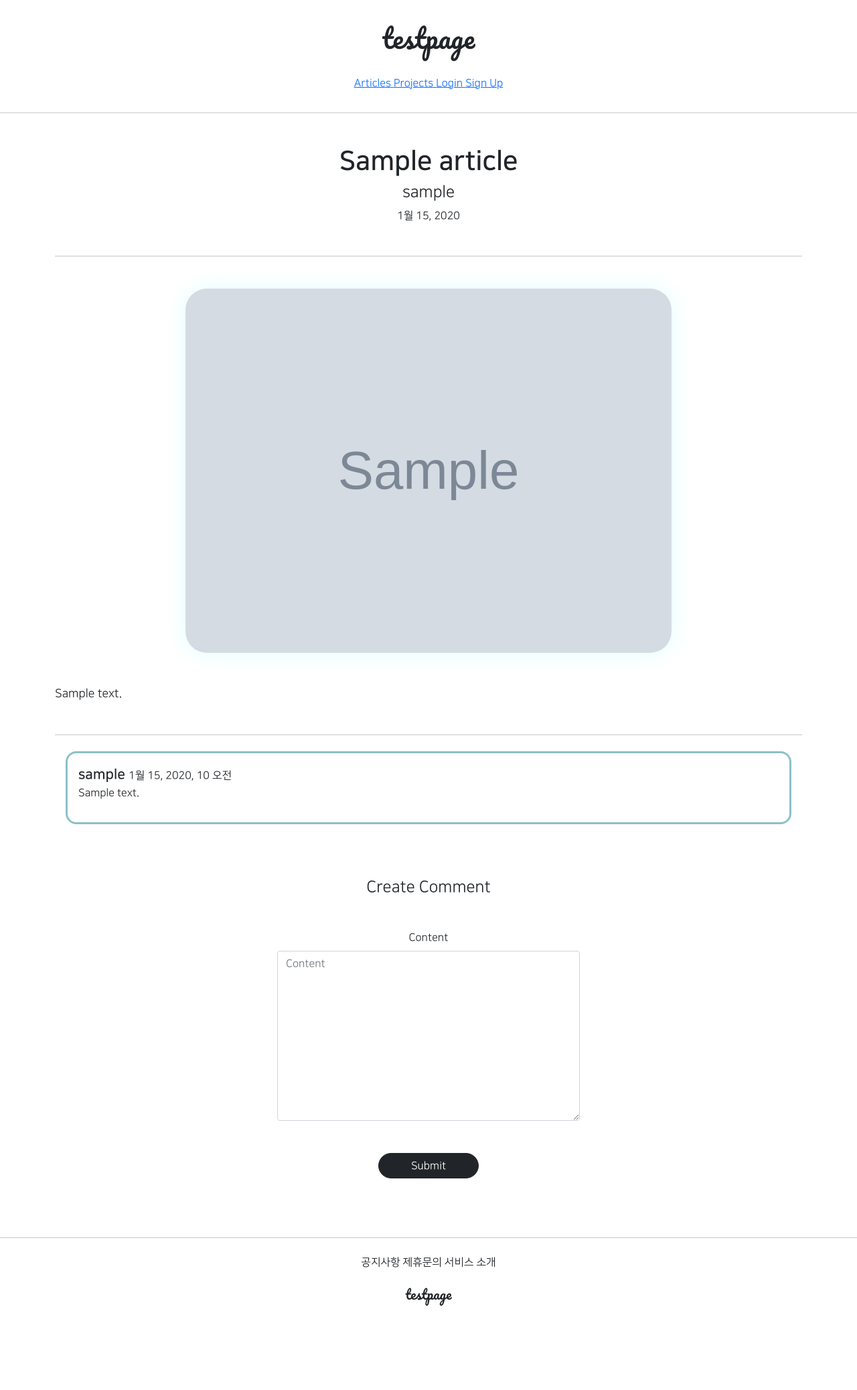
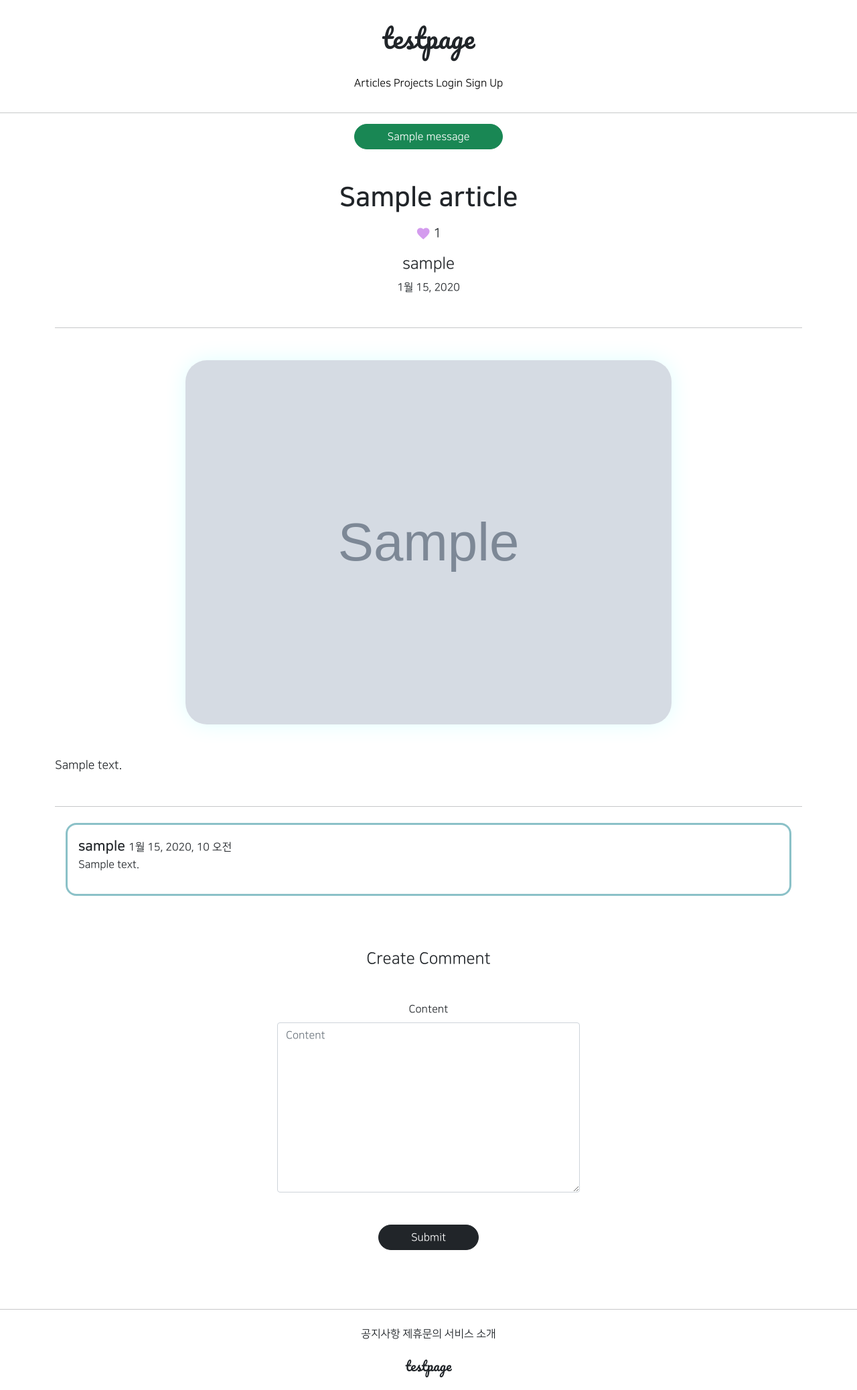
Before and after one commit to phu92/GIS_PHU, a Django app: page /articles/detail/1 in a window 1280 px wide. Shown: the whole page at 67% size. Before the commit the page ends 1951 px from the top, so only its background shows below. Run offline with Django 3.2, Linux system fonts and the light colour scheme; tables that the repository leaves empty hold one stand-in row (values such as "Sample post"); grey boxes marked "Sample" are stand-in pictures; one stand-in notice (Sample message) is shown; parts of the project's set-up code (start-up, migrations or seed data) failed here and were passed over; some libraries are stand-ins or nearby versions.

Commit message:
8.24 django commit 3

```diff
--- a/articleapp/templates/articleapp/detail.html
+++ b/articleapp/templates/articleapp/detail.html
@@ -4,6 +4,17 @@
         <div class="my-5">
             {#      게시글 제목, 글쓴이, 작성일자      #}
             <h1 class="NNS_B">{{ target_article.title }}</h1>
+            <div class="my-3">
+                <a href="{% url 'likeapp:article_like' article_pk=target_article.pk %}"
+                   class="material-icons"
+                   style="vertical-align: middle; color: #d49cee;
+                          font-size: 1.4rem;">
+                    favorite
+                </a>
+                <span style="vertical-align: middle; font-size: 1.2rem;">
+                    {{ target_article.like }}
+                </span>
+            </div>
             <h4>{{ target_article.writer.profile.nickname }}</h4>
             <p>{{ target_article.created_at }}</p>
         </div>
--- a/articleapp/templates/articleapp/list.html
+++ b/articleapp/templates/articleapp/list.html
@@ -15,7 +15,7 @@
           align-items: center;
           border-radius: 1rem;
             flex-direction: column;
-            box-shadow: 0 0 1rem rgba(243, 83, 186, 0.68);
+            box-shadow: 0 0 0.1rem rgba(243, 83, 186, 0.68);
         }
         .container img {
             width: 100%;
--- a/likeapp/urls.py
+++ b/likeapp/urls.py
@@ -1,5 +1,9 @@
+from django.urls import path
+
+from likeapp.views import LikeArticleView
+
+app_name='likeapp'
 
 urlpatterns=[
-
-
+    path('article/<int:article_pk>',LikeArticleView.as_view(), name='article_like')
 ]
--- a/static/base.css
+++ b/static/base.css
@@ -68,3 +68,12 @@
         font-size: 13px;
     }
 }
+
+a {
+    text-decoration: none;
+    color: black;
+}
+
+a:hover {
+    color: #d49cee;
+}
--- a/templates/base.html
+++ b/templates/base.html
@@ -7,6 +7,14 @@
 
 {% include 'header.html' %}
 <hr>
+
+{% for message in messages %}
+    <div class="text-center">
+        <div class="btn btn-success rounded-pill px-5">
+            {{ message }}
+        </div>
+    </div>
+{% endfor %}
 {% block content %}
 {% endblock %}
 <hr>
```
Also changed, not shown: likeapp/views.py (+36 -0 lines).
